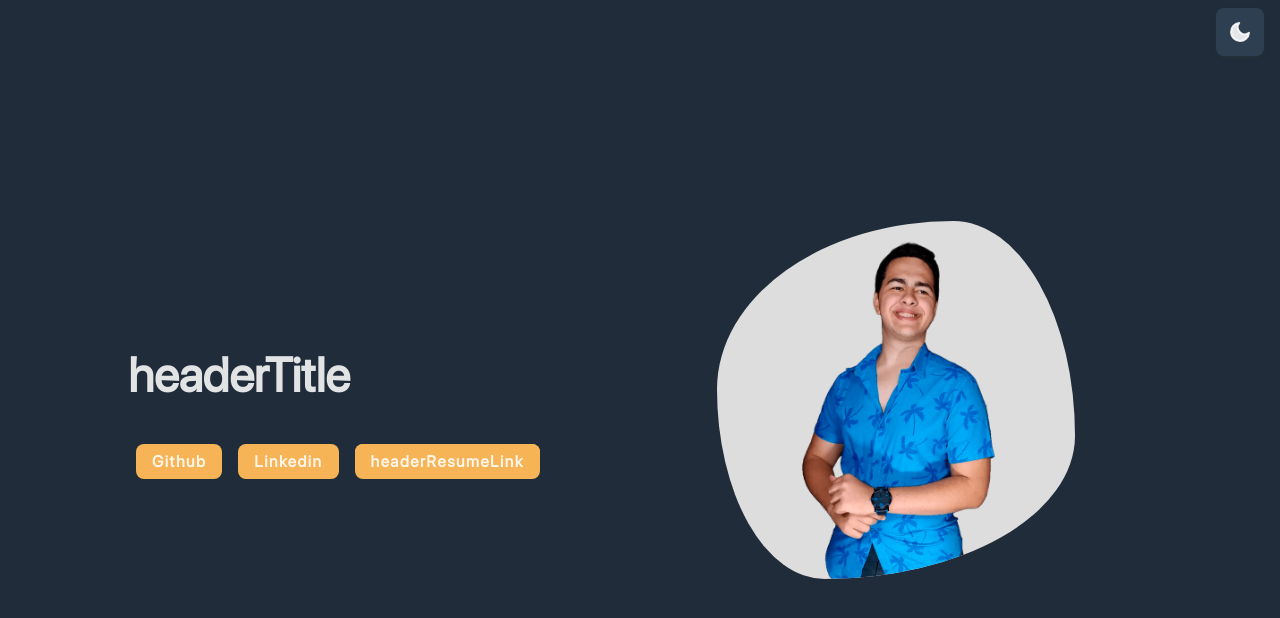
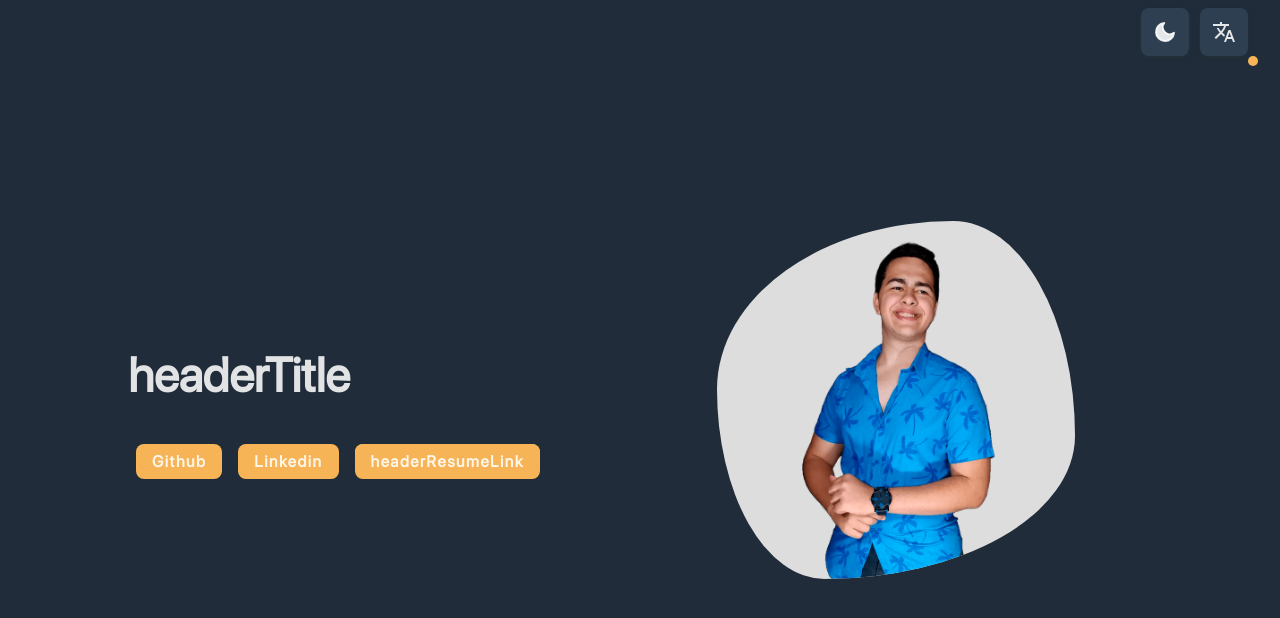
Before and after one commit to tzivigelstein/portfolio, a React (Create React App) app: page / in a window 1280 px wide. Shown: the top 618 px of the page. Built offline with nearby package versions, Linux system fonts and the light colour scheme; no server answers.

Commit message:
Add translation button and button styling

```diff
--- a/src/components/ControlBar/index.js
+++ b/src/components/ControlBar/index.js
@@ -1,11 +1,13 @@
 import React, { useState, useEffect } from 'react'
 import styles from './index.module.css'
-import { SunIcon, MoonIcon } from '../UICons'
+import { SunIcon, MoonIcon, LanguageIcon } from '../UICons'
 import useApp from '../../hooks/useApp'
+import { useTranslation } from 'react-i18next'
 
 const ControlBar = () => {
   const { theme, setTheme } = useApp()
   const [isChecked, setChecked] = useState(theme === 'dark')
+  const [t, i18n] = useTranslation('', { useSuspense: false })
 
   useEffect(() => {
     window.addEventListener('keydown', handleKeyDown)
@@ -25,8 +27,13 @@ const ControlBar = () => {
     setTheme(theme === 'dark' ? 'light' : 'dark')
   }
 
+  function handleLanguageChange() {
+    i18n.changeLanguage(i18n.language === 'en' ? 'es' : 'en')
+  }
+
   return (
     <div className={styles.controlBarContainer}>
+      <div>
         <input
           id="checkbox"
           type="checkbox"
@@ -41,6 +48,15 @@ const ControlBar = () => {
           </div>
         </label>
       </div>
+      <div onClick={handleLanguageChange} className={styles.barToggle}>
+        <div className={styles.iconContainer}>
+          <LanguageIcon className={styles.languageIcon} />
+          <div className={styles.languageIndicator}>
+            <span className={styles.languageIndicatorText}>{i18n.language}</span>
+          </div>
+        </div>
+      </div>
+    </div>
   )
 }
 
--- a/src/components/ControlBar/index.module.css
+++ b/src/components/ControlBar/index.module.css
@@ -4,11 +4,52 @@
   height: 4rem;
   justify-content: flex-end;
   left: 0;
-  padding: 1rem;
+  padding: 2rem;
   position: fixed;
   top: 0;
   width: 100%;
   z-index: 3;
+  gap: 0.7rem;
+}
+
+.barToggle {
+  display: block;
+  width: 3rem;
+  height: 3rem;
+  position: relative;
+  border-radius: 0.5rem;
+  background-color: var(--background-secondary-color);
+  transition: 0.3s ease-in-out background-color;
+  box-shadow: 0 2px 5px rgb(64 67 62 / 16%);
+  cursor: pointer;
+  transition: 0.3s ease-in-out filter;
+}
+
+.iconContainer {
+  height: 100%;
+  display: grid;
+  place-items: center;
+  position: relative;
+}
+
+.languageIcon {
+  fill: var(--text-color);
+  transition: 0.3s ease-in-out fill;
+}
+
+.languageIndicator {
+  background-color: var(--secondary-color);
+  border-radius: 1000rem;
+  padding: 0.3rem;
+  position: absolute;
+  right: -0.6rem;
+  bottom: -0.6rem;
+}
+
+.languageIndicatorText {
+  text-transform: uppercase;
+  font-weight: bold;
+  font-size: 0.9rem;
 }
 
 .checkBox {
@@ -54,4 +95,5 @@
 .moonIcon {
   stroke: var(--text-color);
   fill: var(--text-color);
+  transition: 0.3s ease-in-out fill, 0.3s ease-in-out stroke;
 }
```
Lines whose indentation alone changed are shown as unchanged.
